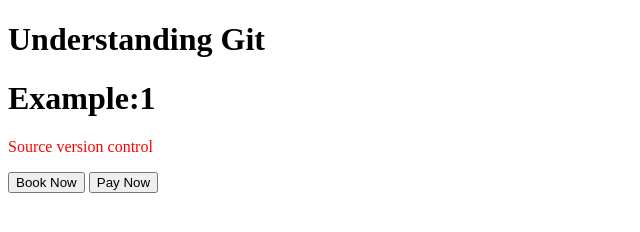
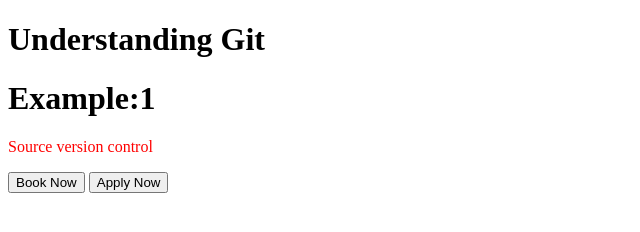
Before and after one commit to suresrikanth/git-example, a plain HTML site: page index.html in a window 1280 px wide. Shown: the full height of the page, 0-640 px from the left. Drawn offline with Linux system fonts and the light colour scheme.

Commit message:
added apply button

```diff
--- a/index.html
+++ b/index.html
@@ -6,7 +6,7 @@
 <h1>Example:1</h1>
 <p style="color:red">Source version control</p>
 <button>Book Now</button>
-<button>Pay Now</button>
+<button>Apply Now</button>
 </body>
 
 </html>
```
